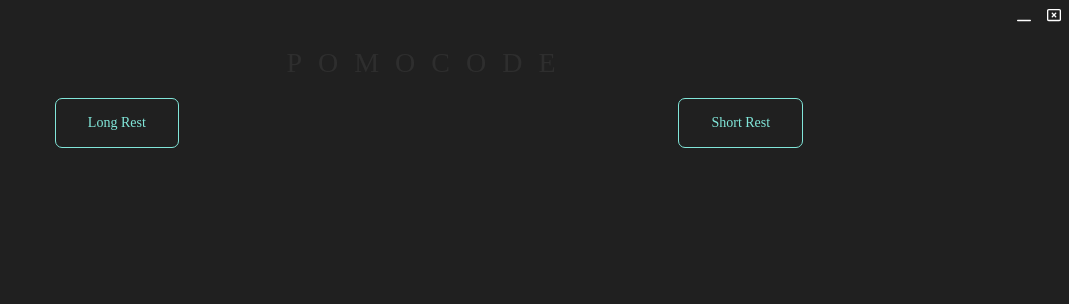
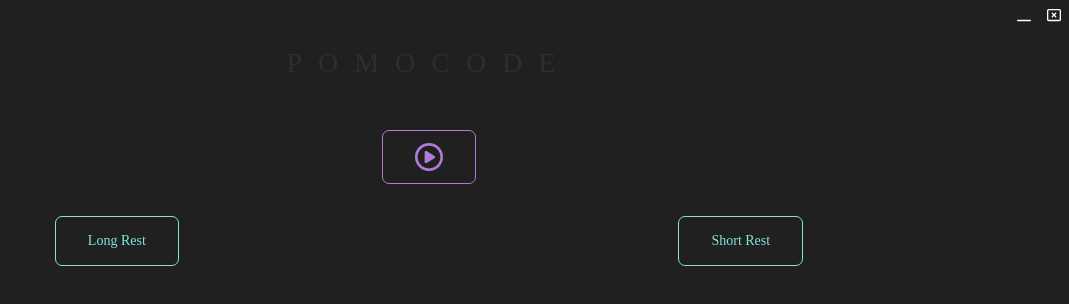
Before and after one commit to devcanovas/pomo, a React (Vite) app: page / in a window 1280 px wide. Shown: the top 304 px of the page, without its empty margins (211-1280 px from the left). Built offline with nearby package versions, Linux system fonts and the light colour scheme.

Commit message:
Implementing the play button

```diff
--- a/src/Pages/Pomodoro/index.jsx
+++ b/src/Pages/Pomodoro/index.jsx
@@ -1,6 +1,9 @@
 import styled from "styled-components";
 import Title from "../../components/Title";
 import ButtonRest from "../../components/ButtonRest";
+import { faCirclePlay } from "@fortawesome/free-regular-svg-icons";
+import { FontAwesomeIcon } from "@fortawesome/react-fontawesome";
+import ControlTimerButton from "../../components/ControlTimerButton";
 
 const Container = styled.div`
   padding: 1rem;
@@ -17,13 +20,25 @@ const ButtonContainer = styled.section`
   width: 100%;
 `;
 
+const TimerContainer = styled.div`
+  margin: 2rem;
+  display: flex;
+  align-content: center;
+  justify-content: center;
+  flex-direction: column;
+`
+
+
+
 export default function PomodoroPage() {
   return (
     <Container>
       <Title>POMOCODE</Title>
-      <div></div>
+      <TimerContainer>
+        <ControlTimerButton />
+      </TimerContainer>
       <ButtonContainer>
-        <ButtonRest isSelected={false}>Long Rest</ButtonRest>
+        <ButtonRest>Long Rest</ButtonRest>
         <ButtonRest>Short Rest</ButtonRest>
       </ButtonContainer>
     </Container>
--- /dev/null
+++ b/src/components/ControlTimerButton/index.jsx
@@ -0,0 +1,25 @@
+import { FontAwesomeIcon } from "@fortawesome/react-fontawesome";
+import { faPlayCircle } from "@fortawesome/free-regular-svg-icons";
+import styled from "styled-components";
+
+const ButtonControl = styled.button`
+  color: #b17ad8;
+  background: transparent;
+  border: 1px solid #B17AD8;
+  padding: .75rem 2rem;
+  border-radius: 7px;
+  transition: .5s;
+  &:hover {
+    cursor: pointer;
+    background-color: #B17AD8;
+    color: black;
+  }
+`;
+
+export default function ControlTimerButton() {
+  return (
+    <ButtonControl>
+      <FontAwesomeIcon icon={faPlayCircle} size="2x" />
+    </ButtonControl>
+  );
+}
```
Also changed, not shown: src/assets/pause.png (added), src/assets/play.png (added).
